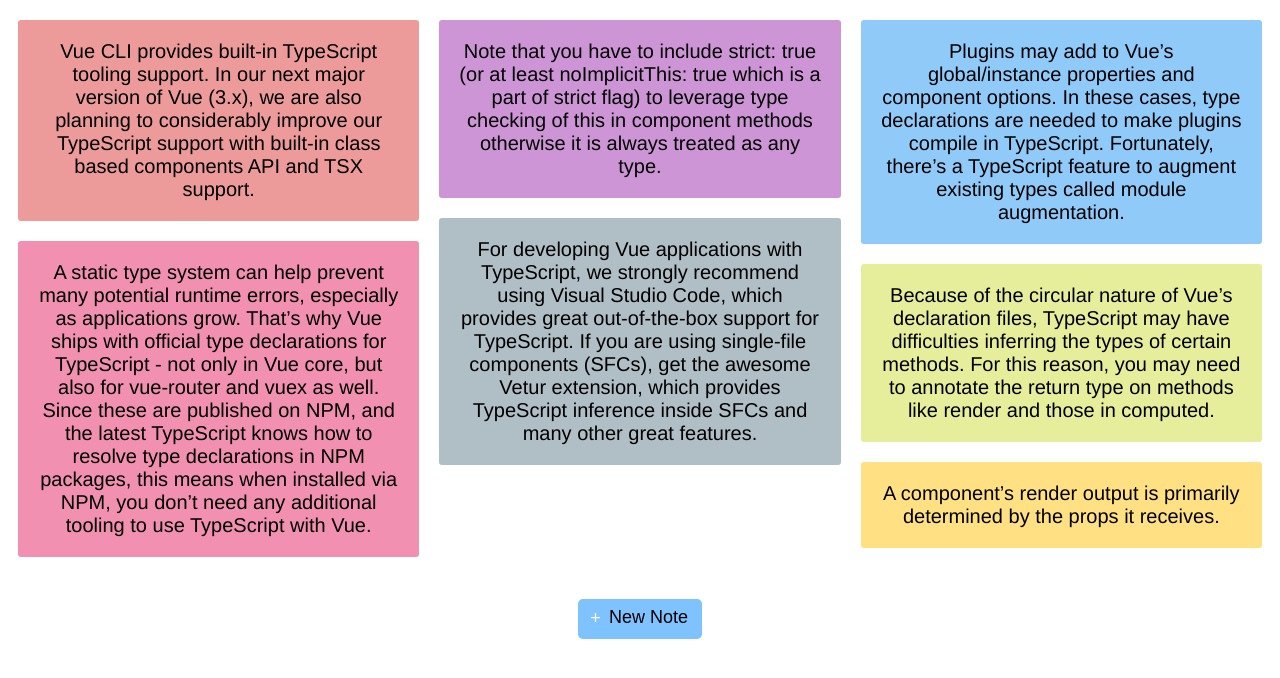
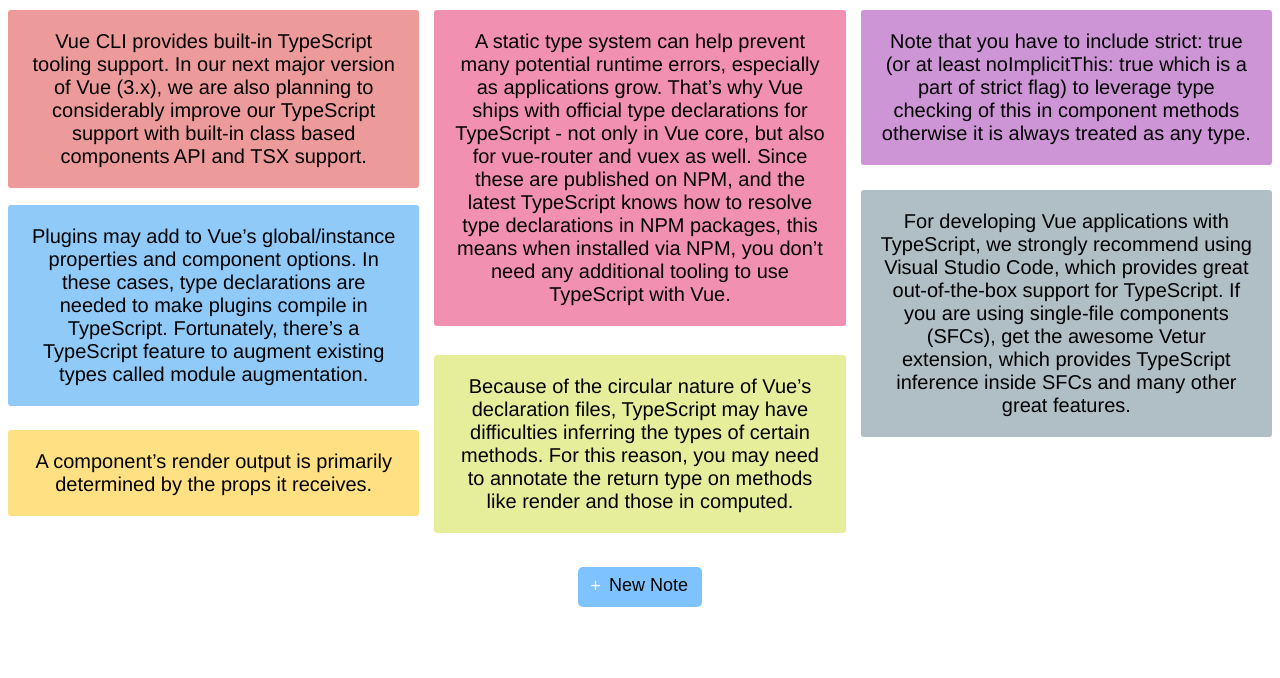
Before and after one commit to wuhhh/take-note, a Vue app: page / in a window 1280 px wide. Shown: the top 678 px of the page. Built offline with nearby package versions, Linux system fonts and the light colour scheme.

Commit message:
Experimenting with CSS grid display

```diff
--- a/src/components/Note.vue
+++ b/src/components/Note.vue
@@ -23,6 +23,31 @@
     store.dispatch("setNoteToEdit", id);
     store.dispatch("setShowNoteEntry", true);
   }
+
+  /**
+   * Set grid-row-end
+   */
+  setGridRowEnd() {
+    // .note--inner height
+    let gridGap: number = 15;
+    let height: number = (this.$el.children[0] as HTMLElement).offsetHeight;
+    console.log(height, gridGap);
+    let remainder: number = height / gridGap;
+    let gridRowEnd: number = Math.ceil((height + gridGap) / gridGap);
+
+    // Set grid-row-end prop
+    (this.$el as HTMLElement).style.gridRowEnd = `span ${gridRowEnd}`;
+
+    // If remainder > 0, ceil the height for a perfect grid
+    if (remainder) {
+      let heightByGrid: number = height / gridGap;
+      this.$el.style.height = Math.ceil(remainder) * gridGap + "px";
+    }
+  }
+
+  mounted() {
+    this.setGridRowEnd();
+  }
 }
 </script>
 
@@ -30,13 +55,8 @@
 .note {
   cursor: pointer;
   width: 100%;
-  -webkit-column-break-inside: avoid; /* Chrome, Safari */
-  page-break-inside: avoid; /* Theoretically FF 20+ */
-  break-inside: avoid-column; /* IE 11 */
-  display: table; /* Actually FF 20+ */
 
   .note--inner {
-    margin: 0.5em;
     padding: 1em;
     border-radius: 3px;
   }
--- a/src/components/Notes.vue
+++ b/src/components/Notes.vue
@@ -1,7 +1,7 @@
 <template>
   <div>
     <div class="notes">
-      <Note v-for="note in notes" :key="note.id" :note="note" />
+      <Note v-for="note in notes" :key="note.id" :note="note"/>
     </div>
   </div>
 </template>
@@ -25,8 +25,14 @@
 
 <style lang="scss" scoped>
 .notes {
+  /*
   transition: all 200ms ease;
   column-count: 3;
   column-gap: 0;
+  */
+  display: grid;
+  grid-gap: 0.75em;
+  grid-template-columns: repeat(auto-fill, minmax(375px, 1fr));
+  grid-auto-rows: 0;
 }
 </style>
```
